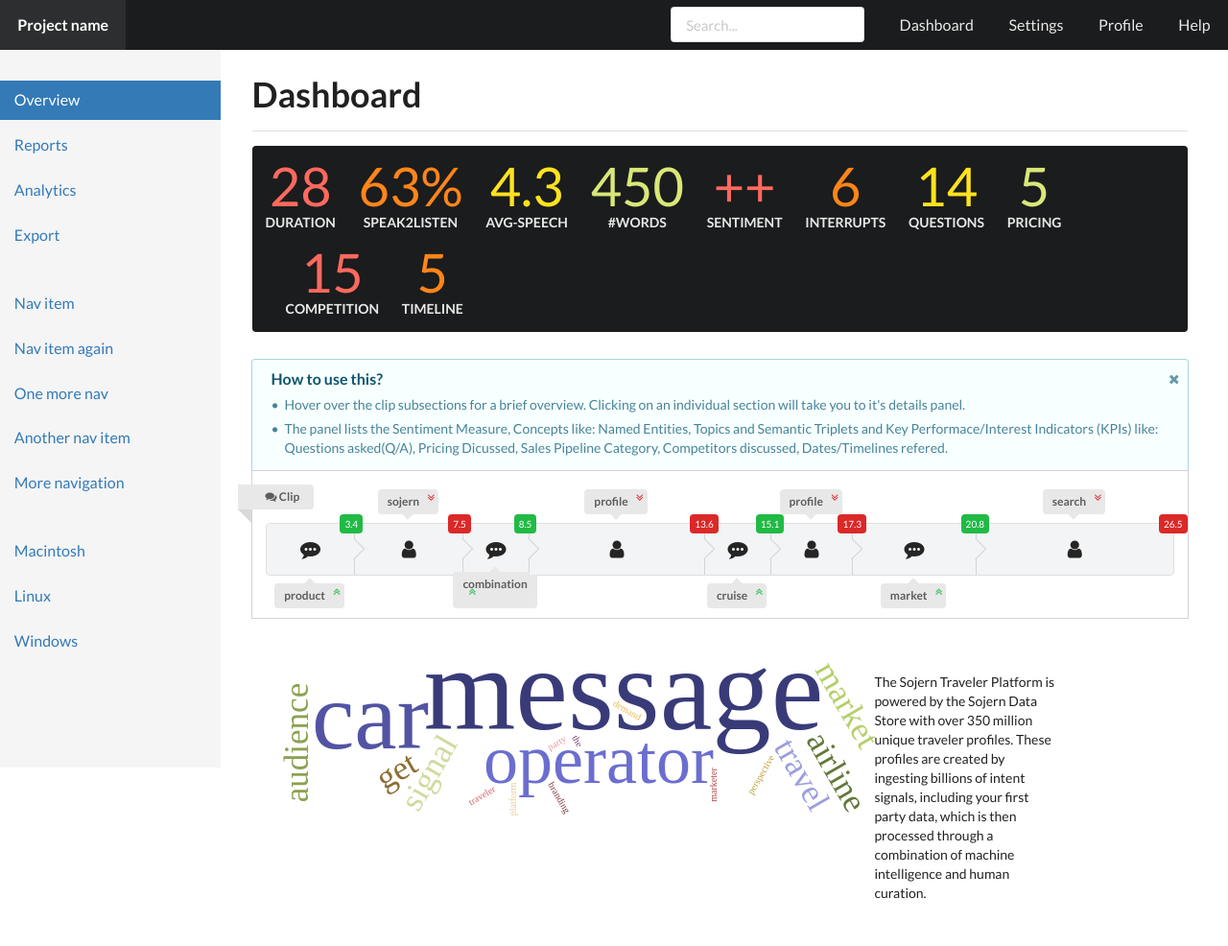
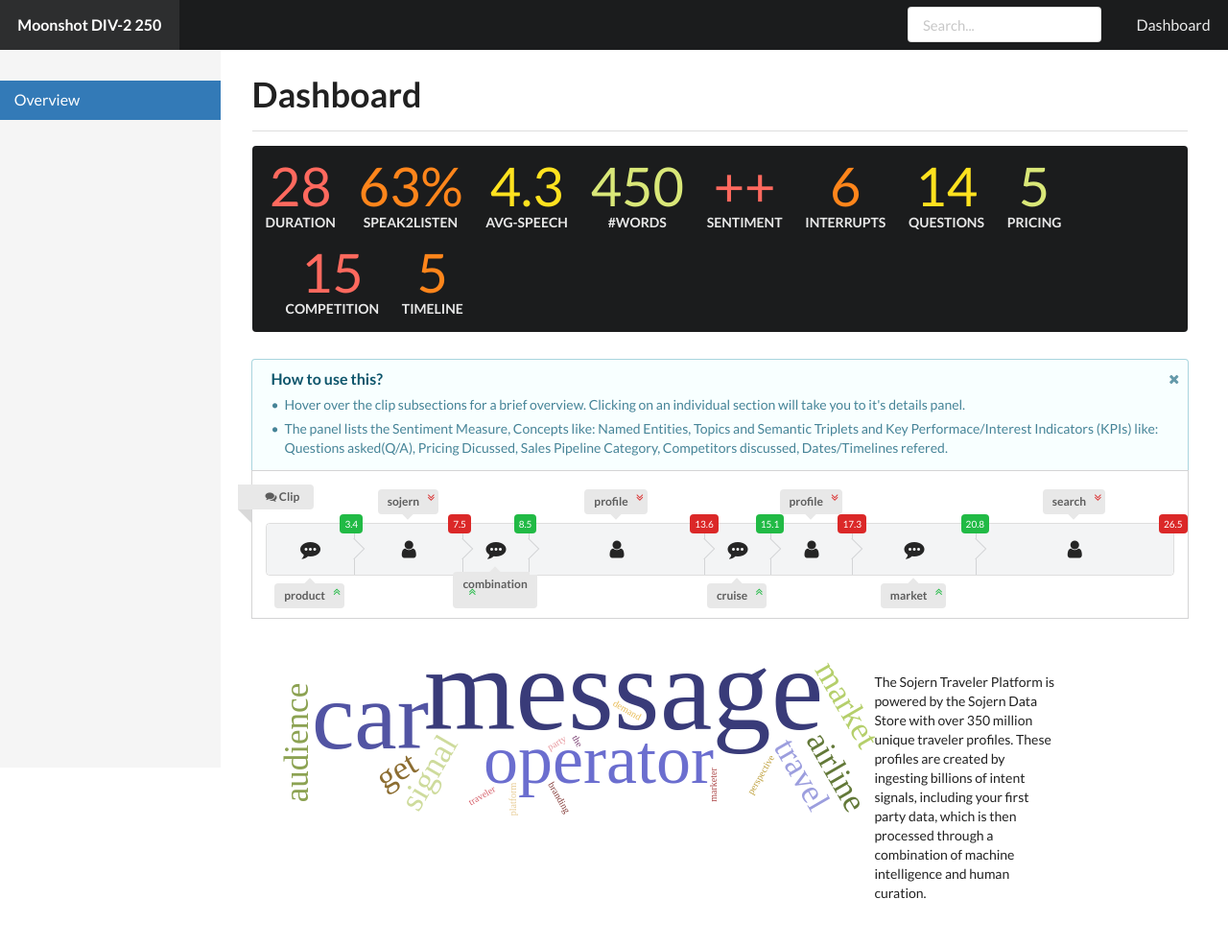
Before and after one commit to rbcorx/rbcorx.github.io, a plain HTML site: page ui.html in a window 1280 px wide. Shown: the top 986 px of the page at 96% size. Drawn offline with nearby package versions, Linux system fonts and the light colour scheme.

Commit message:
Add files via upload

```diff
--- a/ui.html
+++ b/ui.html
@@ -26,25 +26,22 @@
 
 <body class="template">
     <div class="ui inverted huge borderless fixed fluid menu">
-      <a class="header item">Project name</a>
+      <a class="header item">Moonshot DIV-2 250</a>
       <div class="right menu">
         <div class="item">
           <div class="ui small input">
             <input placeholder="Search...">
           </div>
         </div>
-        <a class="item">Dashboard</a><a class="item">Settings</a><a class="item">Profile</a><a class="item">Help</a>
+        <a class="item">Dashboard</a>
       </div>
     </div>
     <div class="ui grid">
       <div class="row">
         <div class="column" id="sidebar">
           <div class="ui secondary vertical fluid menu">
-            <a class="active item">Overview</a><a class="item">Reports</a><a class="item">Analytics</a><a class="item">Export</a>
+            <a class="active item">Overview</a>
             <div class="ui hidden divider"></div>
-            <a class="item">Nav item</a><a class="item">Nav item again</a><a class="item">One more nav</a><a class="item">Another nav item</a><a class="item">More navigation</a>
-            <div class="ui hidden divider"></div>
-            <a class="item">Macintosh</a><a class="item">Linux</a><a class="item">Windows</a>
           </div>
         </div>
         <div class="column" id="content">
```
